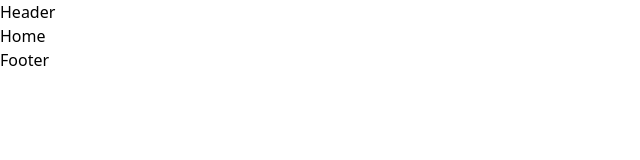
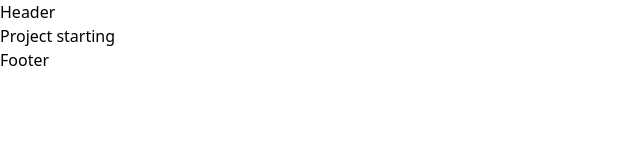
Before and after one commit to souravh093/biomed-clients, a React (Vite) app: page / in a window 1280 px wide. Shown: the top 160 px of the page, without its empty margins (0-640 px from the left). Built offline with nearby package versions, Linux system fonts and the light colour scheme.

Commit message:
first change our web app

```diff
--- a/src/Pages/Home/Home.jsx
+++ b/src/Pages/Home/Home.jsx
@@ -3,7 +3,7 @@ import React from 'react';
 const Home = () => {
     return (
         <div>
-            Home
+            <h1>Project starting</h1>
         </div>
     );
 };
```
